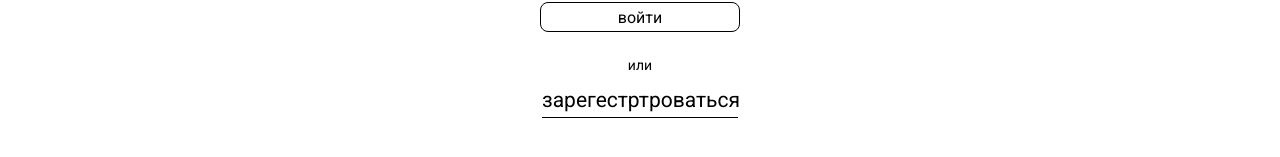
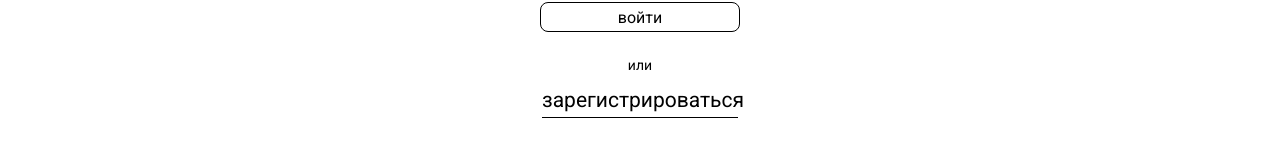
Before and after one commit to webdotG/Rental, a React (Vite) app: page /Rental/login in a window 1280 px wide. Shown: the part 467-624 px from the top of the page. Built offline with nearby package versions, Linux system fonts and the light colour scheme.

Commit message:
deploy working version test link home page github host

```diff
--- a/src/FIREBASE.ts
+++ b/src/FIREBASE.ts
@@ -13,5 +13,5 @@ const firebaseConfig = {
 console.log('FIREBASE', firebaseConfig)
 
 const app = initializeApp(firebaseConfig);
-
+console.log('app :', app)
 // const analytics = getAnalytics(app);
--- a/src/pages/pageLogin.tsx
+++ b/src/pages/pageLogin.tsx
@@ -9,7 +9,7 @@ function LoginPage() {
       <h1 className={style.title}>Войти</h1>
       <Login />
       <p className={style.text}>или</p>
-      <Link className={style.link_register} to='/Rental/register'>зарегестртроваться</Link>
+      <Link className={style.link_register} to='/Rental/register'>зарегистрироваться</Link>
     </>
   )
 }
```
